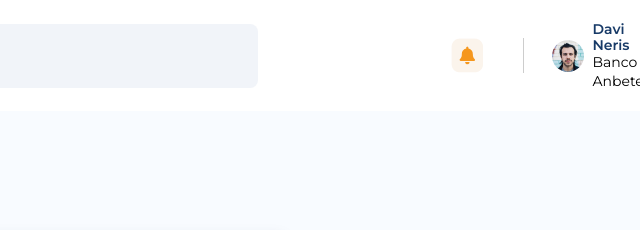
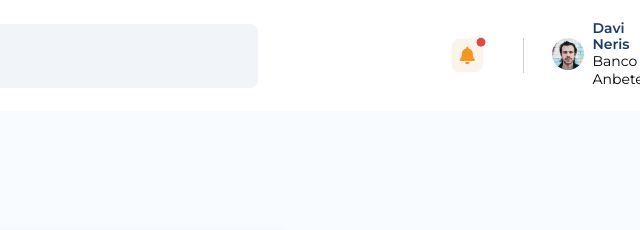
Before and after one commit to toliveiraccgit/AnbetecCliente, a plain HTML site: page home.html in a window 1280 px wide. Shown: the top 230 px of the page, 640-1280 px from the left. Drawn offline with Linux system fonts and the light colour scheme.

Commit message:
Ajustando espaçamentos do cabecalho da home

```diff
--- a/CSS/Home/home.css
+++ b/CSS/Home/home.css
@@ -6,6 +6,7 @@
         display: flex;
         flex-direction: row;
         align-items: center;
+        justify-content: space-around;
 
         height: 6.938rem;
         width: 100vw;
@@ -13,6 +14,10 @@
         background-color: #FFFFFF;
 
         padding: 2rem 3.5rem;
+    }
+    .container__info{
+        display: flex;
+        flex-direction: row;
     }
     .logo-anbetec{
         width: 9.213rem;
@@ -48,7 +53,7 @@
         align-items: center;
     }
     .notificacao-ativa{
-        visibility: hidden;
+        visibility:visible;
         position: relative;
         top: -.8rem;
         left: -.5rem;
--- a/home.html
+++ b/home.html
@@ -21,6 +21,8 @@
         <div class="container-pesquisa">
             <input type="text" class="barra-pesquisa" placeholder="Procure pelo portal">
         </div>
+
+        <div class="container__info">
             <div class="container__notificacao">
                 <img src="./Assets/notificação.png" alt="Notificação" class="notificacao">
                 <img src="./Assets/notificação-ativa.png" alt="Você possui notificação" class="notificacao-ativa">
@@ -30,6 +32,7 @@
                 <div class="informacoes__perfil">
                     <h1 class="nome__perfil">Davi Neris</h1>
                     <span class="banco__perfil">Banco Anbetec</span>
+                </div>
             </div>
         </div>
     </header>
```
Lines whose indentation alone changed are shown as unchanged.
